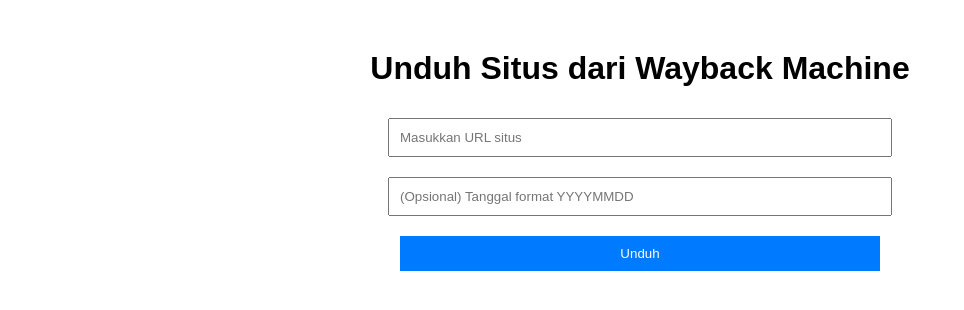
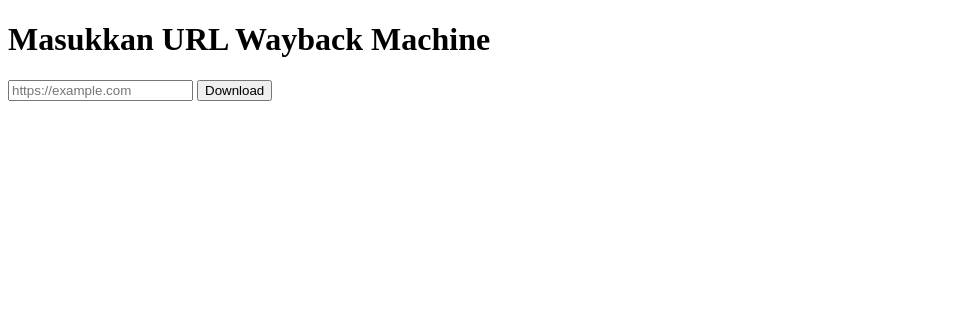
Before and after one commit to Denibotak/archivarix-clone, a Flask app: page / in a window 1280 px wide. Shown: the top 310 px of the page, without its empty margins (0-964 px from the left). Run offline with Flask 3, Linux system fonts and the light colour scheme.

Commit message:
Update app.py and index.html for Wayback Machine integration

```diff
--- a/app.py
+++ b/app.py
@@ -1,42 +1,37 @@
 from flask import Flask, render_template, request, send_file
 import os
+import requests
+from bs4 import BeautifulSoup
 
 app = Flask(__name__)
 
-@app.route('/')
+# Halaman utama
+@app.route('/', methods=['GET', 'POST'])
 def home():
+    if request.method == 'POST':
+        url = request.form['url']
+        # Panggil API Wayback Machine dan proses data
+        return download_from_wayback(url)
     return render_template('index.html')
 
-@app.route('/download')
-def download():
-    file_path = 'archivarix.zip'
-    return send_file(file_path, as_attachment=True)
+# Proses download dari Wayback Machine
+def download_from_wayback(url):
+    # Misalnya kita ingin mengambil snapshot dari Wayback Machine
+    wayback_url = f'http://archive.org/web/{url}'
 
-if __name__ == "__main__":
-    # Untuk deployment di Render: gunakan 0.0.0.0 dan PORT dari environment
-    port = int(os.environ.get("PORT", 5000))
-    app.run(host="0.0.0.0", port=port, debug=True)
+    # Proses download atau scrape halaman tersebut
+    response = requests.get(wayback_url)
+    if response.status_code == 200:
+        # Simulasi proses penyimpanan atau manipulasi data di sini
+        file_path = 'archivarix.zip'  # Ganti dengan proses yang sesuai untuk membuat ZIP dari Wayback
 
-@app.route('/download', methods=['POST'])
-def download_site():
-    url = request.form['url']
-    tanggal = request.form.get('tanggal')
-    # Nanti isi logic di sini untuk mengunduh dari Wayback Machine
-    return f"Kamu ingin unduh: {url} pada tanggal: {tanggal or 'terbaru'}"
+        # Simpan atau proses file ZIP hasil scrape (misalnya)
+        with open(file_path, 'wb') as f:
+            f.write(response.content)
 
-from flask import Flask, render_template, request, send_file
-import os
-
-app = Flask(__name__)
-
-@app.route('/')
-def home():
-    return render_template('index.html')
-
-@app.route('/download')
-def download():
-    file_path = 'archivarix.zip'
-    return send_file(file_path, as_attachment=True)
+        return send_file(file_path, as_attachment=True)
+    else:
+        return "Error: Tidak dapat mengakses Wayback Machine", 500
 
 if __name__ == "__main__":
     app.run(debug=True)
--- a/templates/index.html
+++ b/templates/index.html
@@ -2,31 +2,12 @@
 <html>
 <head>
     <title>Deni Botak</title>
-    <style>
-        body {
-            font-family: Arial, sans-serif;
-            max-width: 600px;
-            margin: 50px auto;
-            text-align: center;
-        }
-        input, button {
-            padding: 10px;
-            margin: 10px;
-            width: 80%;
-        }
-        button {
-            background-color: #007bff;
-            color: white;
-            border: none;
-        }
-    </style>
 </head>
 <body>
-    <h1>Unduh Situs dari Wayback Machine</h1>
-    <form action="/download" method="post">
-        <input type="text" name="url" placeholder="Masukkan URL situs" required><br>
-        <input type="text" name="tanggal" placeholder="(Opsional) Tanggal format YYYYMMDD"><br>
-        <button type="submit">Unduh</button>
+    <h1>Masukkan URL Wayback Machine</h1>
+    <form method="POST" action="/">
+        <input type="text" name="url" placeholder="https://example.com" required>
+        <button type="submit">Download</button>
     </form>
 </body>
 </html>
```
